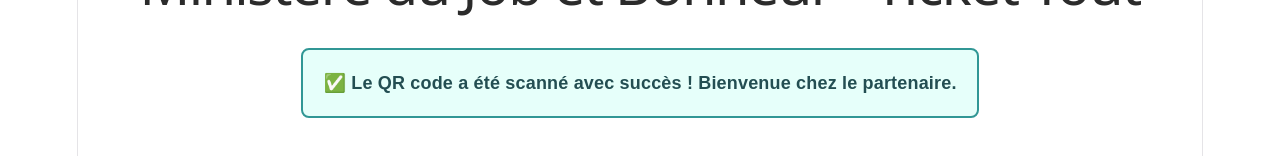
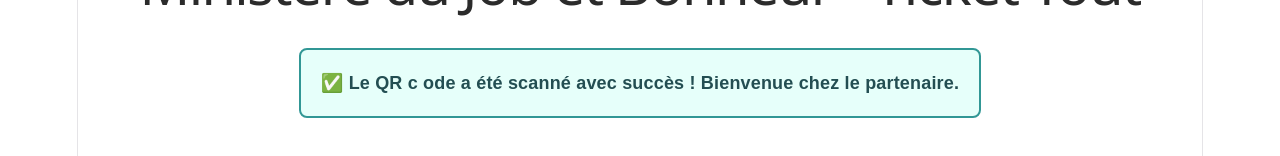
Before and after one commit to maxime-knv/survivor, a React (Vite) app: page /scan in a window 1280 px wide. Shown: the part 372-528 px from the top of the page. Built offline with nearby package versions, Linux system fonts and the light colour scheme.

Commit message:
test: workflow working

```diff
--- a/src/pages/ScanSuccess.jsx
+++ b/src/pages/ScanSuccess.jsx
@@ -10,7 +10,7 @@ export default function ScanSuccess() {
 
     const setScannedState = () => {
         // Vous pouvez ici ajouter un  appel API vers votre backend pour valider le paiement/scan
-        setMessage("✅ Le QR code a été scanné avec succès ! Bienvenue chez le partenaire.");
+        setMessage("✅ Le QR c ode     a été scanné avec succès ! Bienvenue chez le partenaire.");
     };
 
     return (
```
